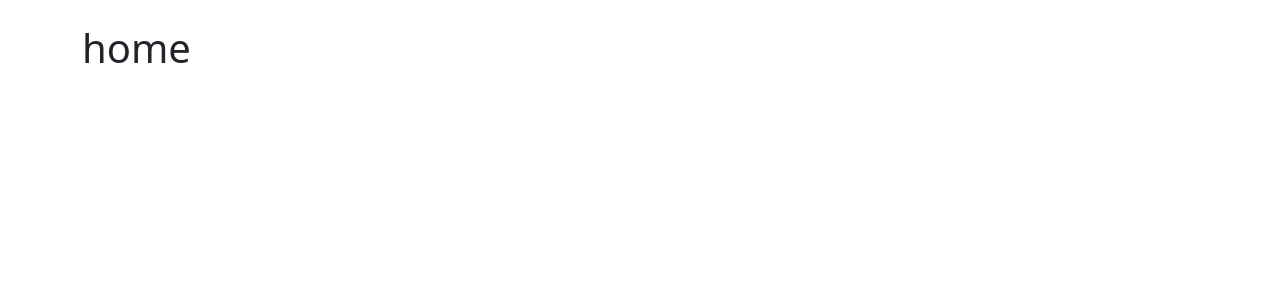
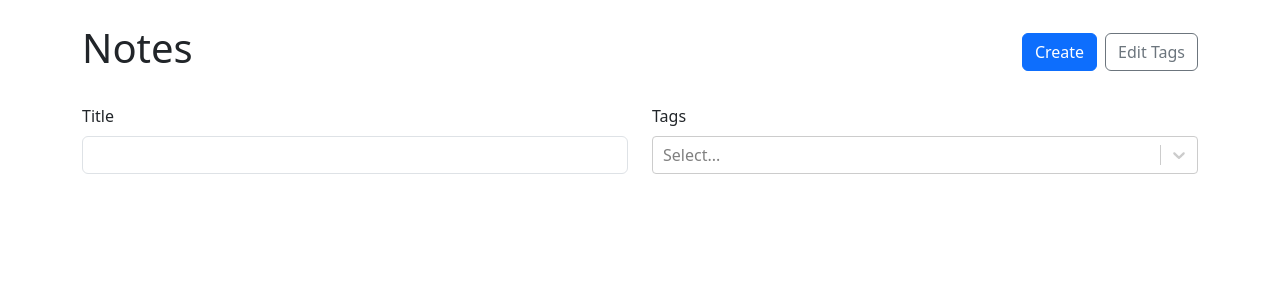
Before and after one commit to ngushteraklieva/react-ts-project, a React (Vite) app: page / in a window 1280 px wide. Shown: the top 300 px of the page. Built offline with nearby package versions, Linux system fonts and the light colour scheme.

Commit message:
Render the newly created NoteList component on the Home page

```diff
--- a/src/App.tsx
+++ b/src/App.tsx
@@ -5,6 +5,7 @@ import { NewNote } from "./NewNote"
 import { useLocalStorage } from "./useLocalStorage"
 import { useMemo } from "react"
 import { v4 as uuidV4} from "uuid"
+import { NoteList } from "./NoteList"
 
 export type Note = {
   id: string
@@ -35,9 +36,9 @@ function App(){
   const [notes, setNotes] = useLocalStorage<RawNote[]>("NOTES", [])
   const [tags, setTags] = useLocalStorage<Tag[]>("TAGS", [])
 
-  const notesWithTags = useMemo(()=>{
-    return notes.map(note=>{
-      return { ...note, tags: tags.filter(tag => note.tagIds.includes(tag.id))}
+  const notesWithTags = useMemo(() => {
+    return notes.map(note => {
+      return { ...note, tags: tags.filter(tag => note.tagIds.includes(tag.id)) }
     })
   }, [notes, tags])
 
@@ -57,7 +58,7 @@ function App(){
   return (
     <Container className="my-4">
       <Routes>
-        <Route path="" element={<h1>home</h1>}/>
+        <Route path="" element={ <NoteList availableTags={tags} notes={notesWithTags}/>}/>
         <Route path="/new" element={
           <NewNote
             onSubmit={onCreatenote}
```
